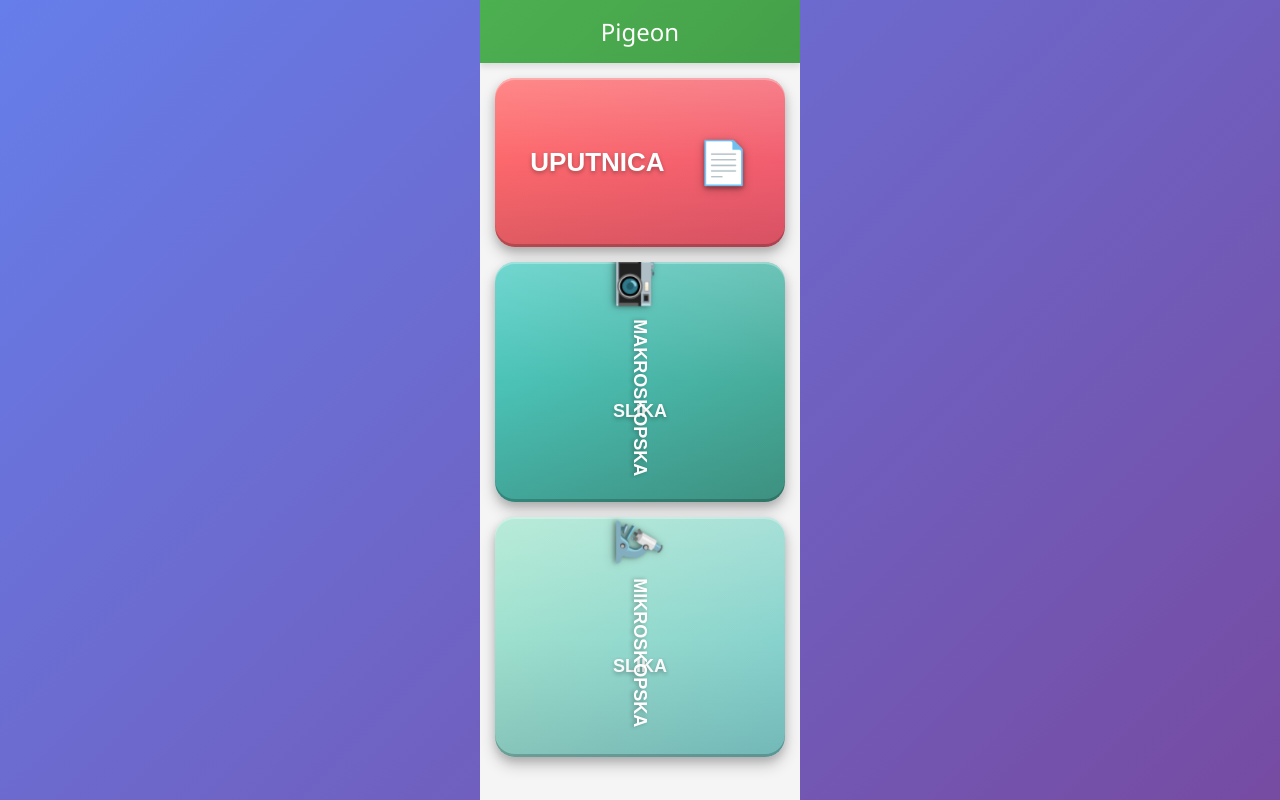
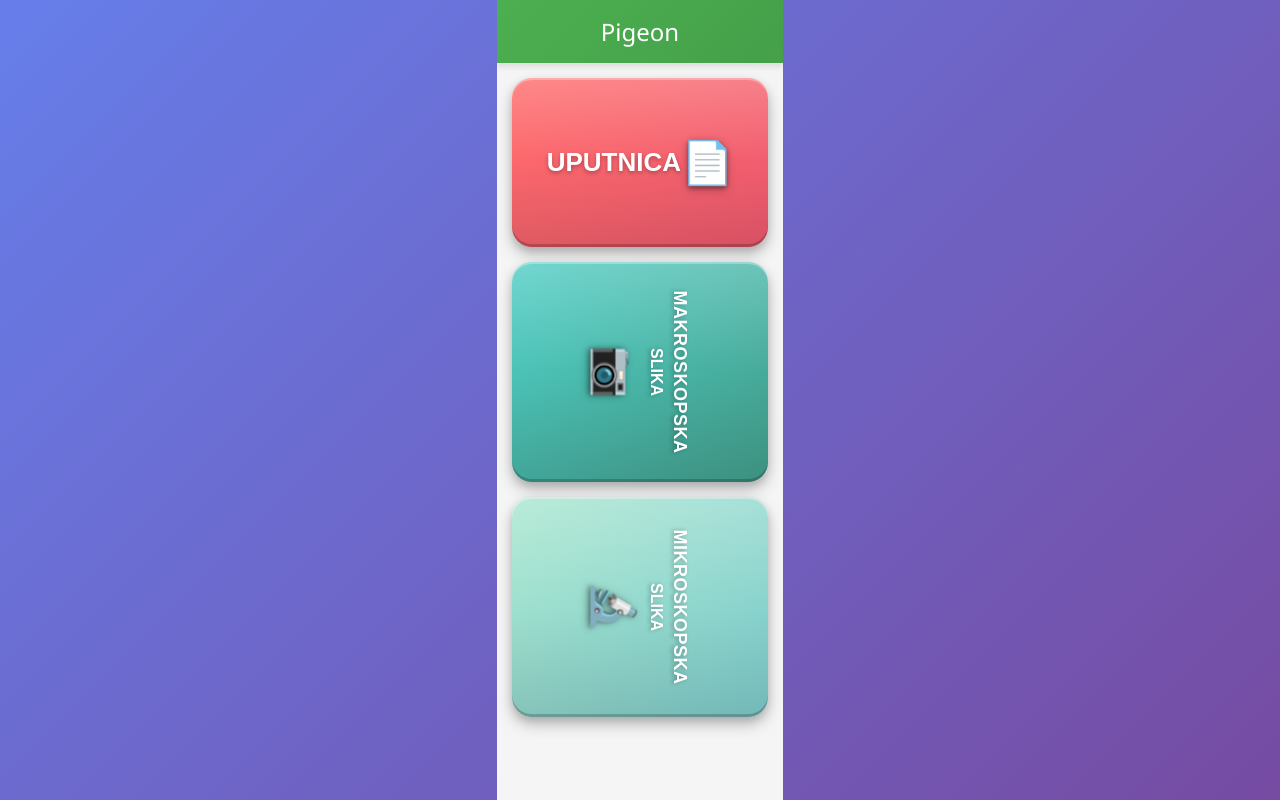
Before and after one commit to pigeondernarrenturm-beep/Pigeon, a plain HTML site: page index.html in a window 1280 px wide. Drawn offline with Linux system fonts and the light colour scheme.

Commit message:
Update index.html

```diff
--- a/index.html
+++ b/index.html
@@ -59,7 +59,7 @@
         .photo-btn {
             display: flex;
             align-items: center;
-            justify-content: space-between;
+            justify-content: center;
             padding: 60px 35px;
             border: none;
             border-radius: 20px;
@@ -77,7 +77,7 @@
                 inset 0 -3px 0 rgba(0,0,0,0.2),
                 inset 0 2px 0 rgba(255,255,255,0.3);
             text-shadow: 0 2px 4px rgba(0,0,0,0.3);
-            overflow: hidden;
+            overflow: visible;
         }
         .photo-btn:last-child {
             margin-bottom: 0;
@@ -101,8 +101,8 @@
             background: linear-gradient(180deg, rgba(255,255,255,0.2) 0%, rgba(255,255,255,0) 50%, rgba(0,0,0,0.1) 100%);
             pointer-events: none;
         }
-        .icon {
-            font-size: 42px;
+        .photo-btn .icon {
+            font-size: 42px; /* sve 3 ikonice iste veličine */
             filter: drop-shadow(0 2px 4px rgba(0,0,0,0.3));
         }
         .btn-uputnica {
@@ -110,53 +110,37 @@
         }
         .btn-macro {
             background: linear-gradient(135deg, #4ecdc4 0%, #44a08d 100%);
-            padding-top: 80px;
-            padding-bottom: 80px;
+            min-height: 180px; /* deblje dugme */
         }
         .btn-micro {
             background: linear-gradient(135deg, #a8e6cf 0%, #7fcdcd 100%);
-            padding-top: 80px;
-            padding-bottom: 80px;
+            min-height: 180px; /* deblje dugme */
         }
 
-        /* Unutrašnji layout za UPUTNICA – klasičan */
-        .btn-uputnica-content {
-            display: flex;
-            align-items: center;
-            justify-content: space-between;
-            width: 100%;
-        }
-
-        /* Unutrašnji layout za MAKRO / MIKRO */
-        .mm-inner {
+        /* Rotiran sadržaj za makro i mikro:
+           MAKROSKOPSKA
+           SLIKA
+           (ikonica)
+        */
+        .rotated-inner {
             display: flex;
             flex-direction: column;
             align-items: center;
             justify-content: center;
-            width: 100%;
-        }
-        /* Rotirani blok: ikona + "MAKROSKOPSKA" / "MIKROSKOPSKA" */
-        .mm-rot {
-            display: flex;
-            align-items: center;
-            justify-content: center;
-            gap: 10px;
             transform: rotate(90deg);
             transform-origin: center center;
         }
-        .mm-rot .mm-label {
-            font-size: 18px;
+        .rotated-inner .line-main {
+            font-size: 18px;    /* manji tekst nego uputnica */
             font-weight: 700;
+            letter-spacing: 0.5px;
         }
-        .mm-rot .icon {
-            /* ostaje 42px iz .icon */
+        .rotated-inner .line-sub {
+            font-size: 16px;
+            margin-top: 4px;
         }
-        /* Riječ SLIKA u novom redu ispod zarotirane ikone */
-        .mm-slika {
-            margin-top: 10px;
-            font-size: 18px;
-            font-weight: 700;
-            text-align: center;
+        .rotated-inner .icon {
+            margin-top: 8px;
         }
 
         .status {
@@ -201,11 +185,9 @@
             max-width: 400px;
             box-shadow: 0 10px 40px rgba(0,0,0,0.3);
         }
-        /* Rotirani modal za unos broja (macro/micro) – ista veličina, samo rotiran */
+        /* Rotirani prozor za broj pacijenta kod makro/mikro */
         .modal-content.landscape {
-            top: 50%;
-            left: 50%;
-            transform: translate(-50%, -50%) rotate(90deg);
+            transform: translate(-50%, -30%) rotate(90deg);
         }
 
         .modal h3 { margin-bottom: 20px; text-align: center; color: #333; }
@@ -247,6 +229,7 @@
         }
         .btn-primary { background: linear-gradient(135deg, #4CAF50 0%, #45a049 100%); color: white; }
         .btn-secondary { background: linear-gradient(135deg, #6c757d 0%, #5a6268 100%); color: white; }
+
         .camera-modal { background: black; }
         .camera-container { width: 100%; height: 100vh; display: flex; flex-direction: column; }
         .camera-header {
@@ -346,12 +329,14 @@
             .header h1 { font-size: 22px; }
             .button-grid { padding: 12px; }
             .photo-btn { padding: 50px 30px; font-size: 24px; margin-bottom: 12px; }
-            .btn-macro, .btn-micro { padding-top: 70px; padding-bottom: 70px; }
+            .photo-btn .icon { font-size: 38px; }
             .camera-controls { padding: 20px; }
             .capture-btn { width: 70px; height: 70px; }
             .camera-header { padding: 12px; }
             .camera-info h3 { font-size: 13px; }
             .camera-info p { font-size: 11px; }
+        }
+        @media (max-width: 360px) {
         }
     </style>
 </head>
@@ -363,39 +348,27 @@
         <div class="main-content">
             <div id="status" class="status" style="display: none;"></div>
             <div class="button-grid">
-                <!-- UPUTNICA – klasično dugme -->
                 <button class="photo-btn btn-uputnica" onclick="showPatientInput('uputnica')">
-                    <div class="btn-uputnica-content">
-                        <span>UPUTNICA</span><span class="icon">📄</span>
+                    <span>UPUTNICA</span><span class="icon">📄</span>
+                </button>
+                <button class="photo-btn btn-macro" onclick="showPatientInput('macro')">
+                    <div class="rotated-inner">
+                        <span class="line-main">MAKROSKOPSKA</span>
+                        <span class="line-sub">SLIKA</span>
+                        <span class="icon">📷</span>
                     </div>
                 </button>
-
-                <!-- MAKRO – deblje dugme, rotiran tekst + ikona, SLIKA ispod -->
-                <button class="photo-btn btn-macro" onclick="showPatientInput('macro')">
-                    <div class="mm-inner">
-                        <div class="mm-rot">
-                            <span class="icon">📷</span>
-                            <span class="mm-label">MAKROSKOPSKA</span>
-                        </div>
-                        <div class="mm-slika">SLIKA</div>
-                    </div>
-                </button>
-
-                <!-- MIKRO – deblje dugme, rotiran tekst + ikona, SLIKA ispod -->
                 <button class="photo-btn btn-micro" onclick="showPatientInput('micro')">
-                    <div class="mm-inner">
-                        <div class="mm-rot">
-                            <span class="icon">🔬</span>
-                            <span class="mm-label">MIKROSKOPSKA</span>
-                        </div>
-                        <div class="mm-slika">SLIKA</div>
+                    <div class="rotated-inner">
+                        <span class="line-main">MIKROSKOPSKA</span>
+                        <span class="line-sub">SLIKA</span>
+                        <span class="icon">🔬</span>
                     </div>
                 </button>
             </div>
         </div>
     </div>
 
-    <!-- MODAL za unos broja pacijenta -->
     <div id="patientModal" class="modal">
         <div class="modal-content" id="patientModalContent">
             <h3 id="patientModalTitle">UPUTNICA</h3>
@@ -408,7 +381,6 @@
         </div>
     </div>
 
-    <!-- KAMERA -->
     <div id="cameraModal" class="modal camera-modal">
         <div class="camera-container">
             <div class="camera-header">
@@ -448,10 +420,10 @@
         let savedPhotos = JSON.parse(localStorage.getItem('pigeonPhotos') || '[]');
 
         window.addEventListener('resize', () => {
-            // No restrictions, just visual hint if treba
+            // No restrictions, just visual hint
         });
         window.addEventListener('orientationchange', () => {
-            // No restrictions
+            // No restrictions, just visual hint
         });
 
         async function uploadToDrive(fileName, dataUrl) {
@@ -495,7 +467,7 @@
             document.getElementById('patientNumber').value = '';
 
             const modalContent = document.getElementById('patientModalContent');
-            // za makro/mikro – rotiraj modal (landscape); za uputnicu – normalno
+            // rotiraj prozor samo za makro/mikro
             if (photoType === 'macro' || photoType === 'micro') {
                 modalContent.classList.add('landscape');
             } else {
@@ -577,6 +549,7 @@
                     if (capabilities.zoom) {
                         const minZoom = capabilities.zoom.min;
                         const maxZoom = capabilities.zoom.max;
+
                         let zoomValue = zoom === '1x' ? minZoom : Math.min(minZoom * 2, maxZoom);
 
                         await videoTrack.applyConstraints({
@@ -616,7 +589,7 @@
                 ctx.rotate(-Math.PI / 2);
                 ctx.drawImage(video, -video.videoWidth / 2, -video.videoHeight / 2);
             } else if (currentPhotoType === 'micro') {
-                // For micro, rotate AND crop to 5:4 aspect ratio
+                // Rotate AND crop micro to 5:4
                 const targetAspect = 5/4;
 
                 canvas.width = video.videoHeight;
```
